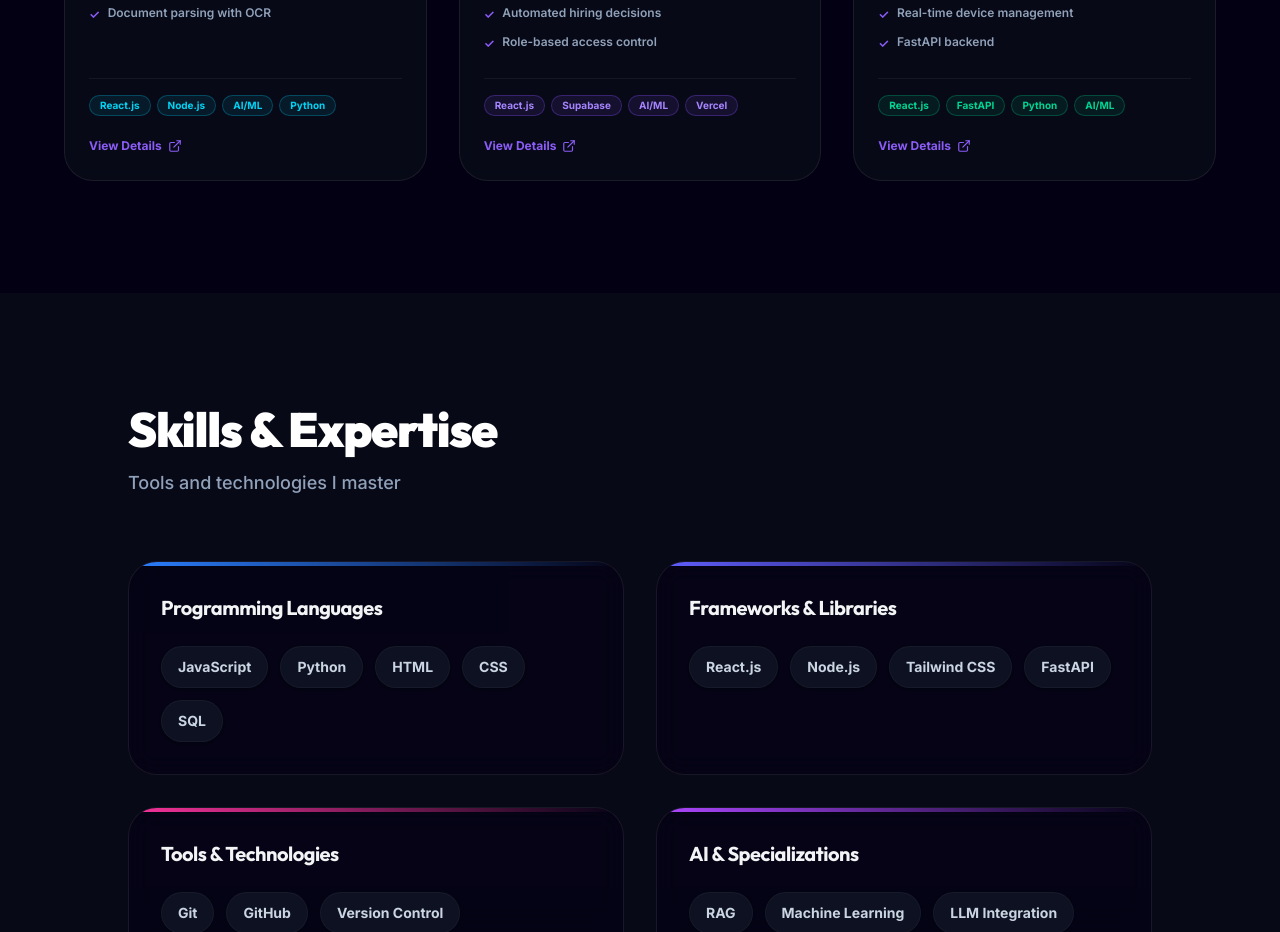
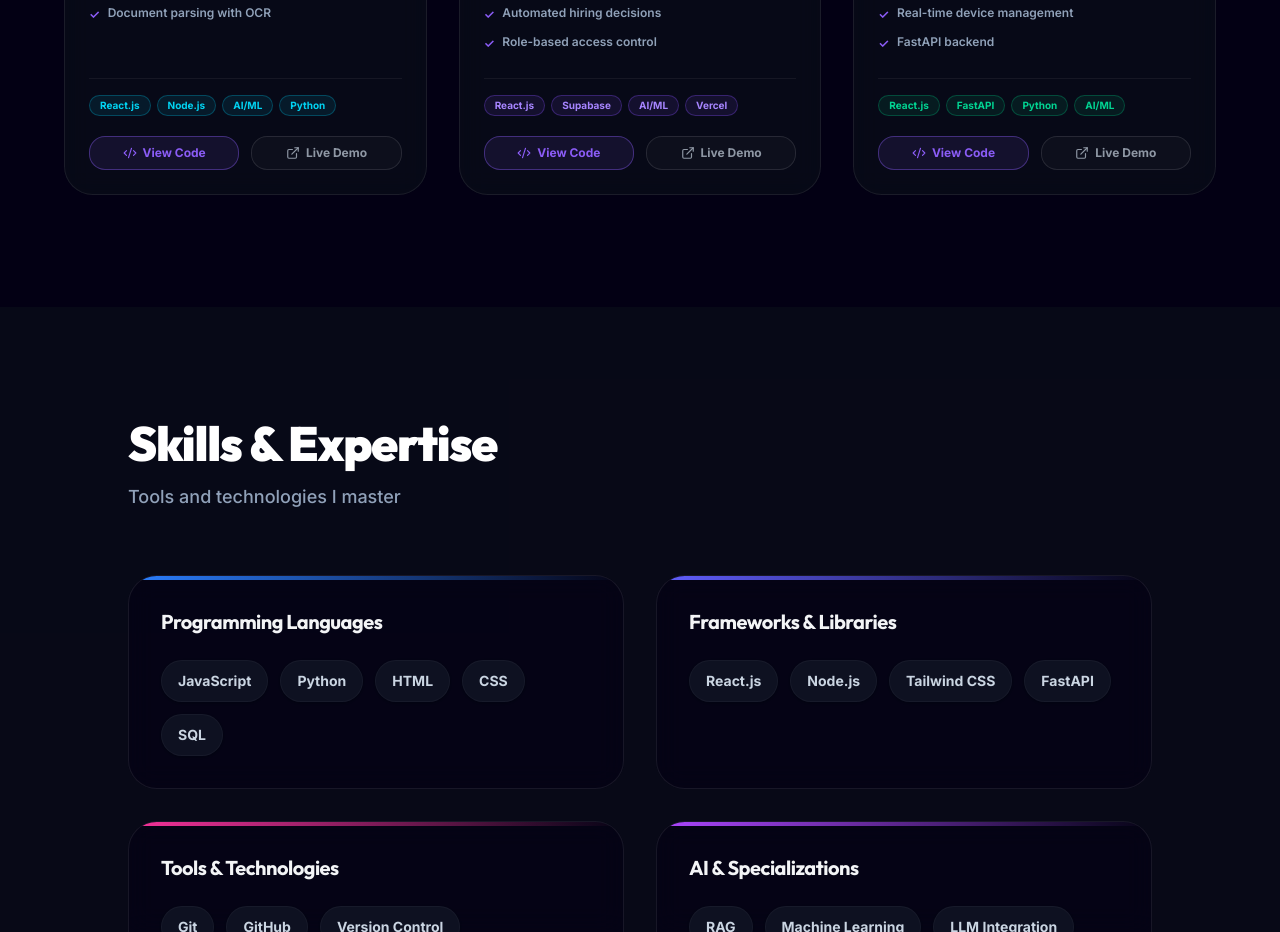
Before and after one commit to NischithGowdaR/portfolio, a Next.js app: page / in a window 1280 px wide. Shown: the part 1400-2332 px from the top of the page. Built offline with nearby package versions, Linux system fonts and the light colour scheme.

Commit message:
Link project code buttons to GitHub

```diff
--- a/components/projects.tsx
+++ b/components/projects.tsx
@@ -1,10 +1,11 @@
 'use client'
 
-import { ExternalLink } from 'lucide-react'
+import { Code2, ExternalLink } from 'lucide-react'
 
 const projects = [
   {
     title: 'ClinSight AI',
+    githubUrl: 'https://github.com/NischithGowdaR/ClinSight-AI',
     subtitle: 'Clinical Workflow Platform',
     description:
       'Multi-module platform automating clinical workflows including pre-consultation briefs, drug interaction checks, and specialist routing. Features OCR-based document parsing and real-time data sync.',
@@ -14,13 +15,13 @@ const projects = [
       'Document parsing with OCR',
     ],
     tags: ['React.js', 'Node.js', 'AI/ML', 'Python'],
-    link: '#',
     accentColor: 'from-cyan-500 to-blue-500',
     borderColor: 'hover:border-cyan-500/50 hover:shadow-[0_0_30px_rgba(6,182,212,0.15)]',
     tagBgColor: 'bg-cyan-500/10 text-cyan-400 border-cyan-500/30',
   },
   {
     title: 'Career-Mock',
+    githubUrl: 'https://github.com/NischithGowdaR/career_mock',
     subtitle: 'Voice-Based Interview Platform',
     description:
       'Voice-interactive interview platform with Supabase auth. Deployed on Vercel with recruiter credit system.',
@@ -31,13 +32,13 @@ const projects = [
       'Role-based access control',
     ],
     tags: ['React.js', 'Supabase', 'AI/ML', 'Vercel'],
-    link: '#',
     accentColor: 'from-violet-500 to-purple-500',
     borderColor: 'hover:border-violet-500/50 hover:shadow-[0_0_30px_rgba(139,92,246,0.15)]',
     tagBgColor: 'bg-violet-500/10 text-violet-400 border-violet-500/30',
   },
   {
     title: 'SmartHome',
+    githubUrl: 'https://github.com/NischithGowdaR/ai_home_automation_system',
     subtitle: 'Home Automation System',
     description:
       'Browser-based home automation system with voice-to-text control and FastAPI backend for intelligent device management.',
@@ -48,7 +49,6 @@ const projects = [
       'FastAPI backend',
     ],
     tags: ['React.js', 'FastAPI', 'Python', 'AI/ML'],
-    link: '#',
     accentColor: 'from-emerald-500 to-green-500',
     borderColor: 'hover:border-emerald-500/50 hover:shadow-[0_0_30px_rgba(16,185,129,0.15)]',
     tagBgColor: 'bg-emerald-500/10 text-emerald-400 border-emerald-500/30',
@@ -113,7 +113,7 @@ export function Projects() {
                 </div>
               </div>
 
-              {/* Tags & Action Link footer wrapper */}
+              {/* Tags & Project Actions */}
               <div className="mt-6 space-y-4 pt-4 border-t border-white/[0.06]">
                 {/* Tags */}
                 <div className="flex flex-wrap gap-1.5">
@@ -127,14 +127,27 @@ export function Projects() {
                   ))}
                 </div>
 
-                {/* Action Link */}
-                <a
-                  href={project.link}
-                  className="inline-flex items-center gap-1.5 text-primary hover:text-primary/80 font-bold transition-colors text-xs hover:underline pt-1"
-                >
-                  View Details
-                  <ExternalLink size={14} />
-                </a>
+                <div className="grid grid-cols-2 gap-3 pt-1">
+                  <a
+                    href={project.githubUrl}
+                    target="_blank"
+                    rel="noopener noreferrer"
+                    aria-label={`View ${project.title} source code on GitHub`}
+                    className="inline-flex items-center justify-center gap-1.5 rounded-lg border border-primary/40 bg-primary/10 px-3 py-2 text-xs font-bold text-primary transition-colors hover:bg-primary/20"
+                  >
+                    <Code2 size={14} />
+                    View Code
+                  </a>
+                  <button
+                    type="button"
+                    disabled
+                    title="Project link coming soon"
+                    className="inline-flex items-center justify-center gap-1.5 rounded-lg border border-white/15 bg-white/[0.04] px-3 py-2 text-xs font-bold text-slate-300 opacity-70 cursor-not-allowed"
+                  >
+                    <ExternalLink size={14} />
+                    Live Demo
+                  </button>
+                </div>
               </div>
 
             </div>
```
